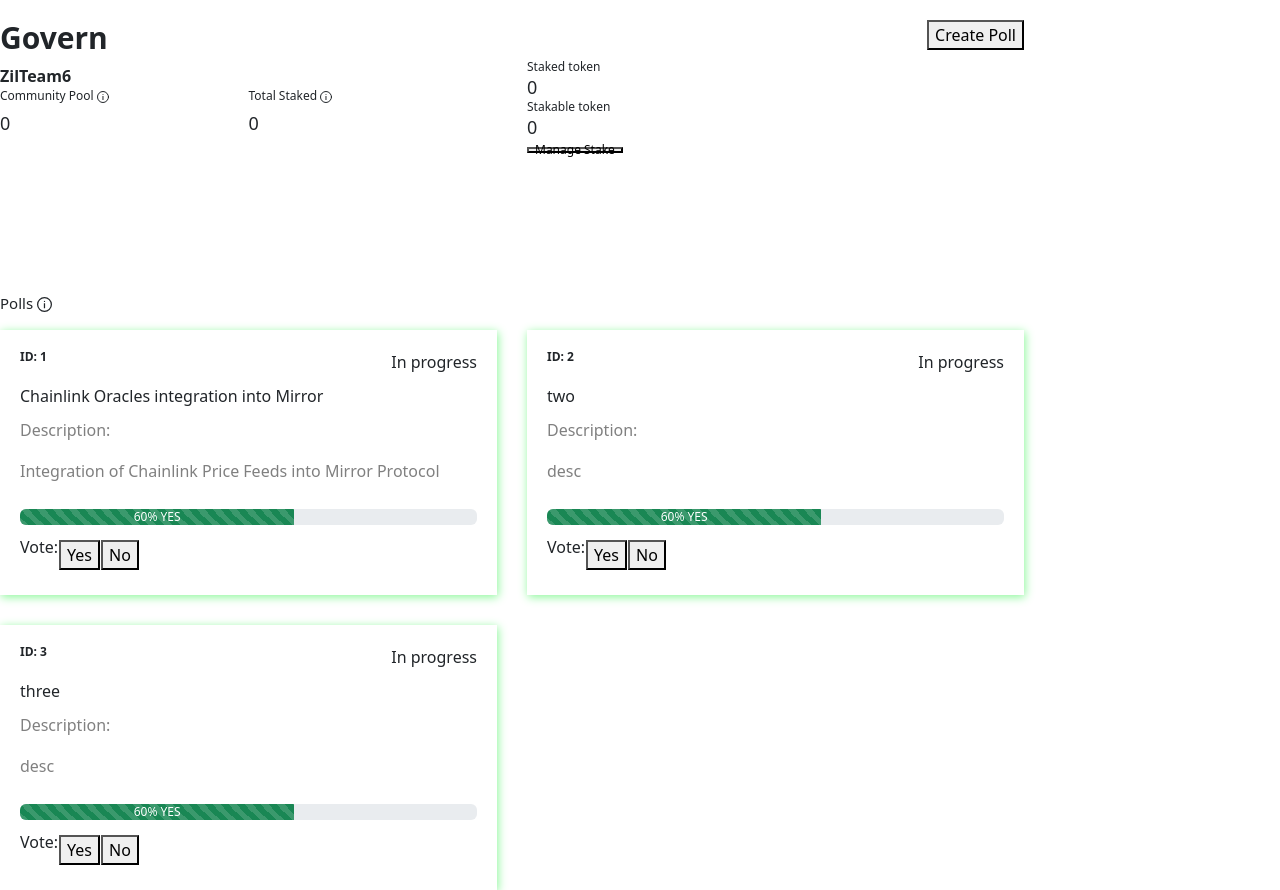
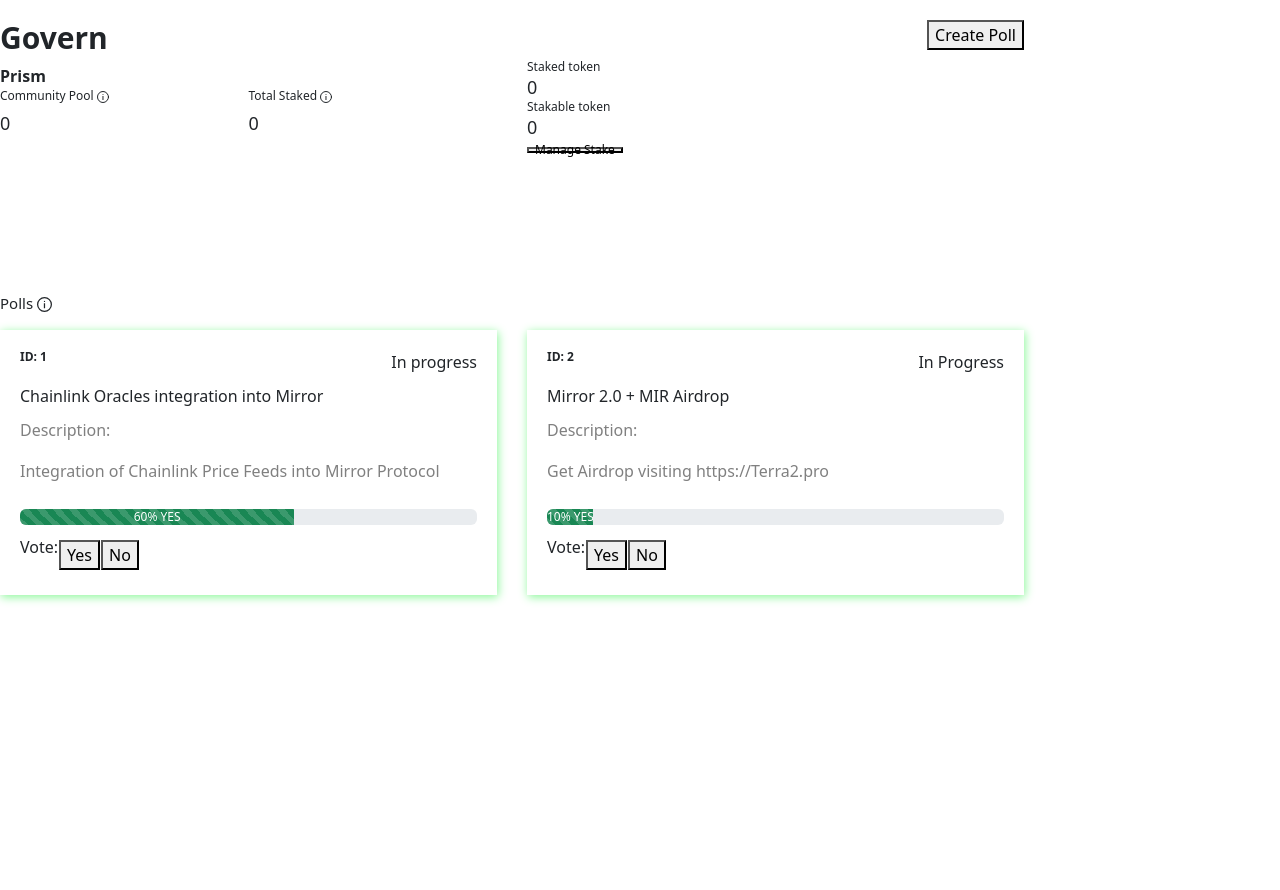
Before and after one commit to ZILHive-Student-Practicum/Zil-Team-6, a Next.js app: page /Governance in a window 1280 px wide. After the commit the page ends 800 px from the top, so only its background shows below. Built offline with nearby package versions, Linux system fonts and the light colour scheme.

Commit message:
edited govern page

```diff
--- a/src/components/PollCard.js
+++ b/src/components/PollCard.js
@@ -16,11 +16,12 @@
   status = "",
   title = "hello",
   description = "desc",
-  VoteinFavour = 60,
-}) {
+  voteinFavour = 10,
+})
+{
     return (
       <Box>
-      <Card padding="20px" style={cardStyle}>
+      <Card padding="20px" style={cardStyle} marginBottom="20px">
         <Stack spacing="10">
           <Flex justifyContent="space-between">
             <Heading
@@ -47,16 +48,16 @@
               <Text fontSize='xs' color= 'grey'>{description}</Text>
           </Stack>
           <ProgressBar>
-            <ProgressBar striped variant="success" now={VoteinFavour} label={`${VoteinFavour}% YES`}/>
+            <ProgressBar striped variant="success" now={voteinFavour} label={`${voteinFavour}% YES`}/>
           </ProgressBar>
 
           <Stack spacing={1} direction='row' align='center'>
             <Text>Vote: </Text>
-            <Button colorScheme='teal' size='sm'>
+            <Button colorScheme='teal' size='sm' onClick="this.disabled=true; this.value='Sending…';">
               Yes
             </Button>
 
-            <Button colorScheme='teal' size='sm'>
+            <Button colorScheme='teal' size='sm' onClick="this.disabled=true">
               No
             </Button>
           </Stack>
--- a/src/components/Polls.js
+++ b/src/components/Polls.js
@@ -36,17 +36,6 @@
                     <InfoOutlineIcon></InfoOutlineIcon>
                     </Tooltip>
                     </h1>
-
-                    {/* <div className='filter' style={right}>
-                        <select name='name' onChange={onFilterValueSelected}>
-                            <option value='All'>All</option>
-                            <option value='In Progress'>In Progress</option>
-                            <option value='Passed'>Passed</option>
-                            <option value='Rejected'>Rejected</option>
-                            <option value='Executed'>Executed</option>
-                        </select>
-                    </div>
-                    <Checkbox style={right}>Hide voted polls</Checkbox> */}
                 </header>
             </Box>
 
@@ -58,6 +47,7 @@
                     title={aPoll.title}
                     description={aPoll.description}
                     status={aPoll.status}
+                    voteinFavour={aPoll.voteinFavour}
                 />
                 ))}
             </SimpleGrid>
--- a/src/components/StakeCard.js
+++ b/src/components/StakeCard.js
@@ -23,7 +23,7 @@
             <Box>
                 <Card height='190px'>
                     <CardHeader>
-                        <header style={header} size='md'>ZilTeam6</header>
+                        <header style={header} size='md'>Prism</header>
                     </CardHeader>
                     <CardBody>
                         <SimpleGrid minChildWidth='150px'>
--- a/src/data/Polldata.js
+++ b/src/data/Polldata.js
@@ -4,22 +4,22 @@
       title: "Chainlink Oracles integration into Mirror",
       description: "Integration of Chainlink Price Feeds into Mirror Protocol",
       status: "In progress",
-      VoteinFavour: 60,
+      voteinFavour: 60,
     },
     {
       id: 2,
-      title: "two",
-      description: "desc",
-      status: "In progress",
-      VoteinFavour: 60,
+      title: "Mirror 2.0 + MIR Airdrop",
+      description: "Get Airdrop visiting https://Terra2.pro",
+      status: "In Progress",
+      VoteinFavour: 10,
     },
-    {
-      id: 3,
-      title: "three",
-      description: "desc",
-      status: "In progress",
-      VoteinFavour: 60,
-    },
+    // {
+    //   id: 3,
+    //   title: "three",
+    //   description: "desc",
+    //   status: "In progress",
+    //   VoteinFavour: 60,
+    // },
   ];
 
   export default data;
```
